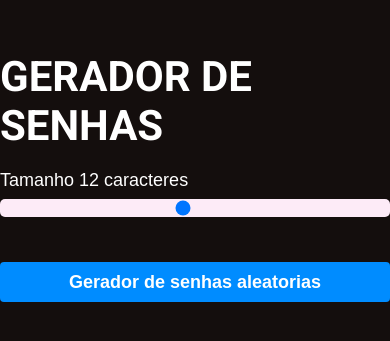
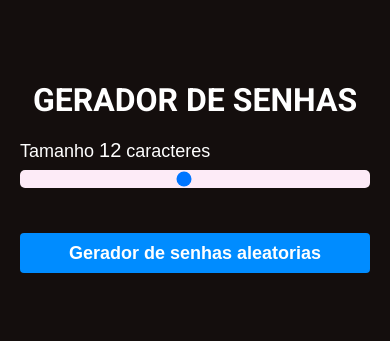
Before and after one commit to Adilsonarouca/Gerador-de-senhas-aleatoriass, a plain HTML site: page index.html in a window 390 px wide. Shown: the part 245-586 px from the top of the page. Drawn offline with Linux system fonts and the light colour scheme.

Commit message:
adicionando responsividade no projeto

```diff
--- a/style.css
+++ b/style.css
@@ -114,3 +114,33 @@ transform: scale(1.05);
     bottom: 50px;
     opacity: 1;
 }
+
+@media (max-width:490px){
+    .gerador{
+        font-size:32px;
+        text-align: center;
+    }
+}
+
+@media (max-width: 490px){
+    .tamanho #valor{
+        font-size: 20px;
+        text-align: center;
+        margin:  0
+
+    }
+}
+
+
+
+
+@media (max-width: 495px){
+    .container-input{
+        max-width: 350px;
+    margin: 14px 0;
+    }
+    .container-password{
+        max-width: 350px;
+        margin: 14px 0;
+    }
+}
```
